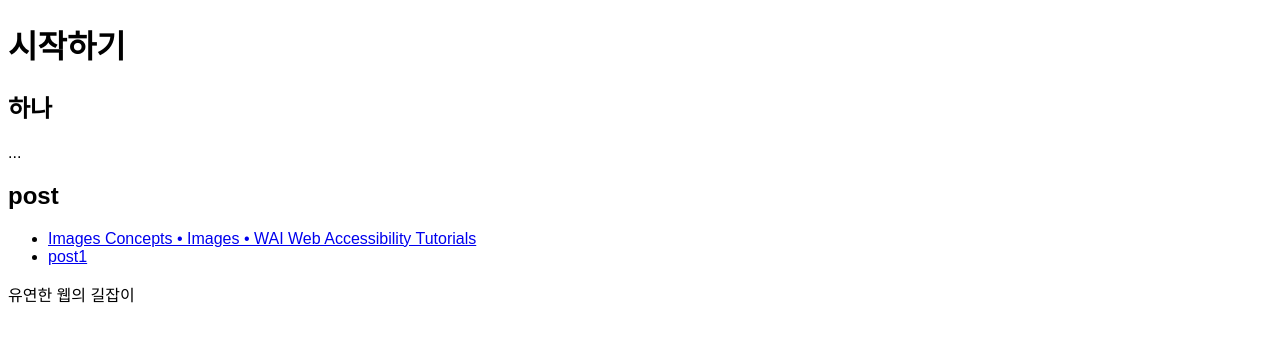
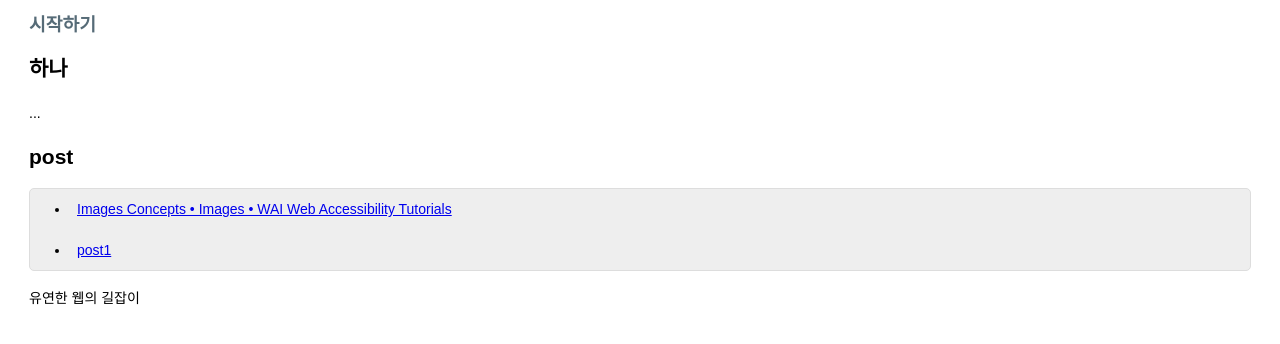
Before and after one commit to ionic2002/ionic2002.github.io, a Jekyll site: the page built from index.html, in a window 1280 px wide. Shown: the top 344 px of the page. Built offline with Jekyll 4.4.1, drawn with Linux system fonts in a browser that asks for light colours; the list of posts is cut into pages by our own code.

Commit message:
Update index.html

```diff
--- a/_layouts/index.html
+++ b/_layouts/index.html
@@ -6,10 +6,17 @@
 	<style>
 		body{
 
-			font-size: 16px;
-			font-family: "맑은 고딕", sans-serif;
+			font: 14px "맑은 고딕", sans-serif;
+   			line-height: 1.9em;
+   			text-align: left;
+			padding: 0 1.5em;
+		}
 
-		}
+		h1{font-size: 1.3em; color: #566b77;}
+		p{font-size: 1em;}
+		ul{ background-color: #eee; border-radius: 5px;  border: 1px  solid #ddd;}
+		ul li{padding: 0.5em;}
+
 	</style>
 </head>
 <body>
```
